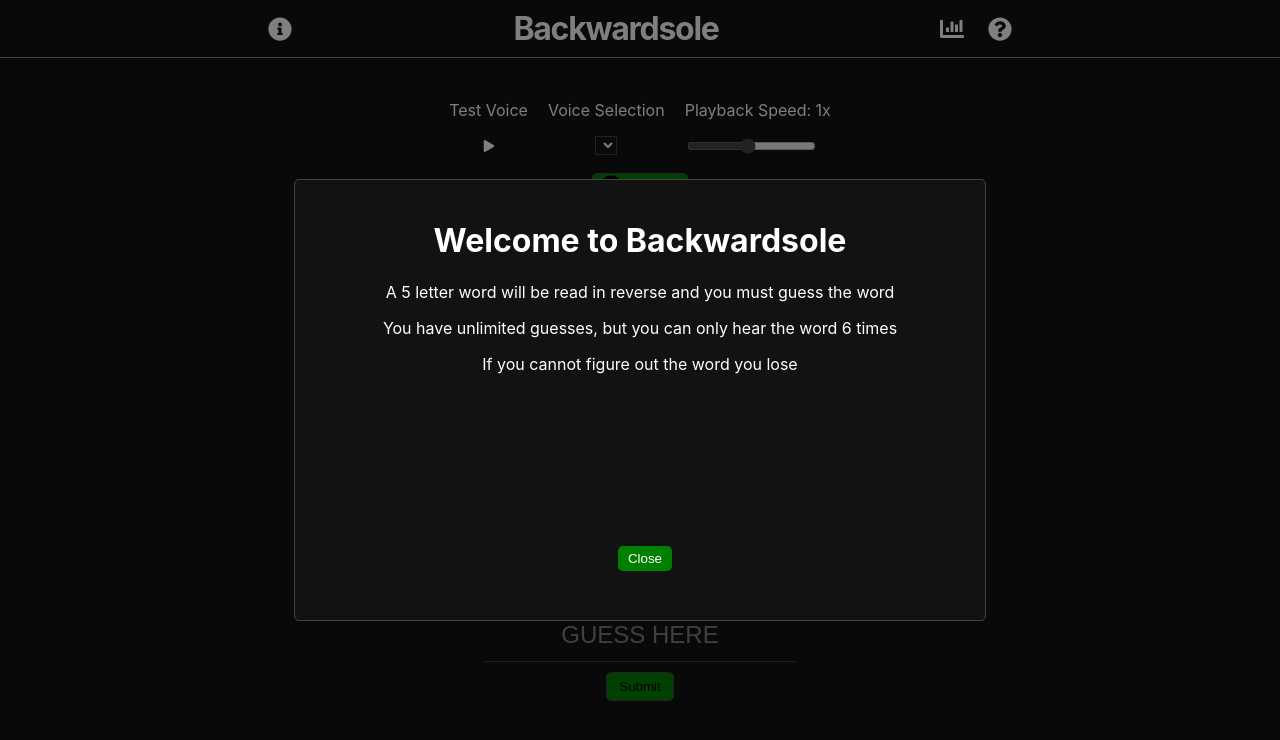
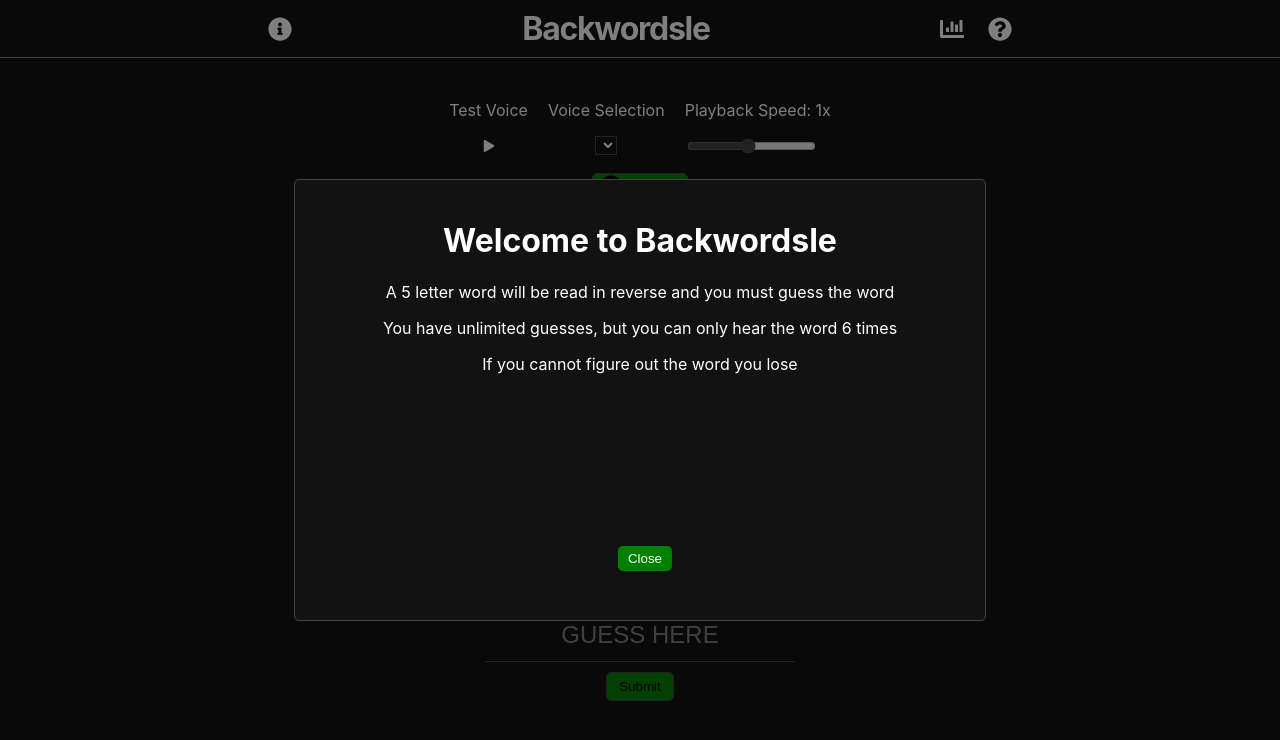
Before and after one commit to traysonkelii/backwardsole, a React (Create React App) app: page / in a window 1280 px wide. Shown: the top 740 px of the page. Built offline with nearby package versions, Linux system fonts and the light colour scheme.

Commit message:
client facing changes

```diff
--- a/public/index.html
+++ b/public/index.html
@@ -24,7 +24,7 @@
       work correctly both with client-side routing and a non-root public URL.
       Learn how to configure a non-root public URL by running `npm run build`.
     -->
-    <title>Backwardsole</title>
+    <title>Backwordsle</title>
   </head>
   <body>
     <noscript>You need to enable JavaScript to run this app.</noscript>
--- a/src/App.tsx
+++ b/src/App.tsx
@@ -31,7 +31,7 @@ function App() {
         ? JSON.parse(gameObjectString)
         : null;
     if (!gameObject) {
-      setTitle("Welcome to Backwardsole");
+      setTitle("Welcome to Backwordsle");
       setBody(
         <>
           <p>
@@ -66,7 +66,7 @@ function App() {
         }
       };
 
-      let toShare = "#Backwardsole: \n\n";
+      let toShare = "#Backwordsle: \n\n";
       gameObject.rows.forEach((row) => {
         if (row && row !== undefined && !row.isEnabled) toShare += "⬛";
         else if (row.winningRow) toShare += "🟩";
@@ -77,7 +77,7 @@ function App() {
       setHideCloseButton(true);
       setBody(
         <>
-          <p>The next backwardsole will be posted in: </p>
+          <p>The next backwordsle will be posted in: </p>
           <Timer hide={false} />
           <p>Today's Answer: {gameObject.answer}</p>
           <textarea
--- a/src/components/Header.tsx
+++ b/src/components/Header.tsx
@@ -34,7 +34,7 @@ const Header = () => {
         >
           <FaInfoCircle size={24} />
         </Icon>
-        <HeaderText>Backwardsole</HeaderText>
+        <HeaderText>Backwordsle</HeaderText>
         <Icon
           onClick={() => {
             setIsOpen(true);
```
Also changed, not shown: public/manifest.json, 1 other file (tests, documents, lock files or other folders).
